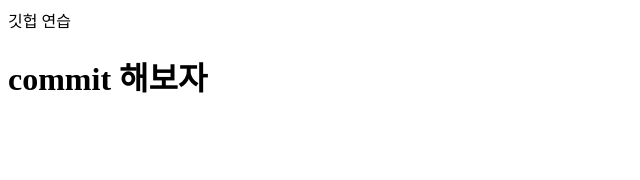
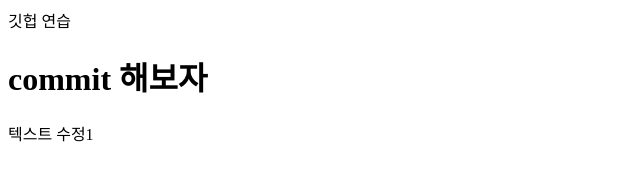
Before and after one commit to hyeree920/git-lesson, a plain HTML site: page index.html in a window 1280 px wide. Shown: the full height of the page, 0-640 px from the left. Drawn offline with Linux system fonts and the light colour scheme.

Commit message:
텍스트수정

```diff
--- a/index.html
+++ b/index.html
@@ -8,5 +8,7 @@
 <body>
     <div>깃헙 연습</div>
     <h1>commit 해보자</h1>
+
+    <div>텍스트 수정1</div>
 </body>
 </html>
```
